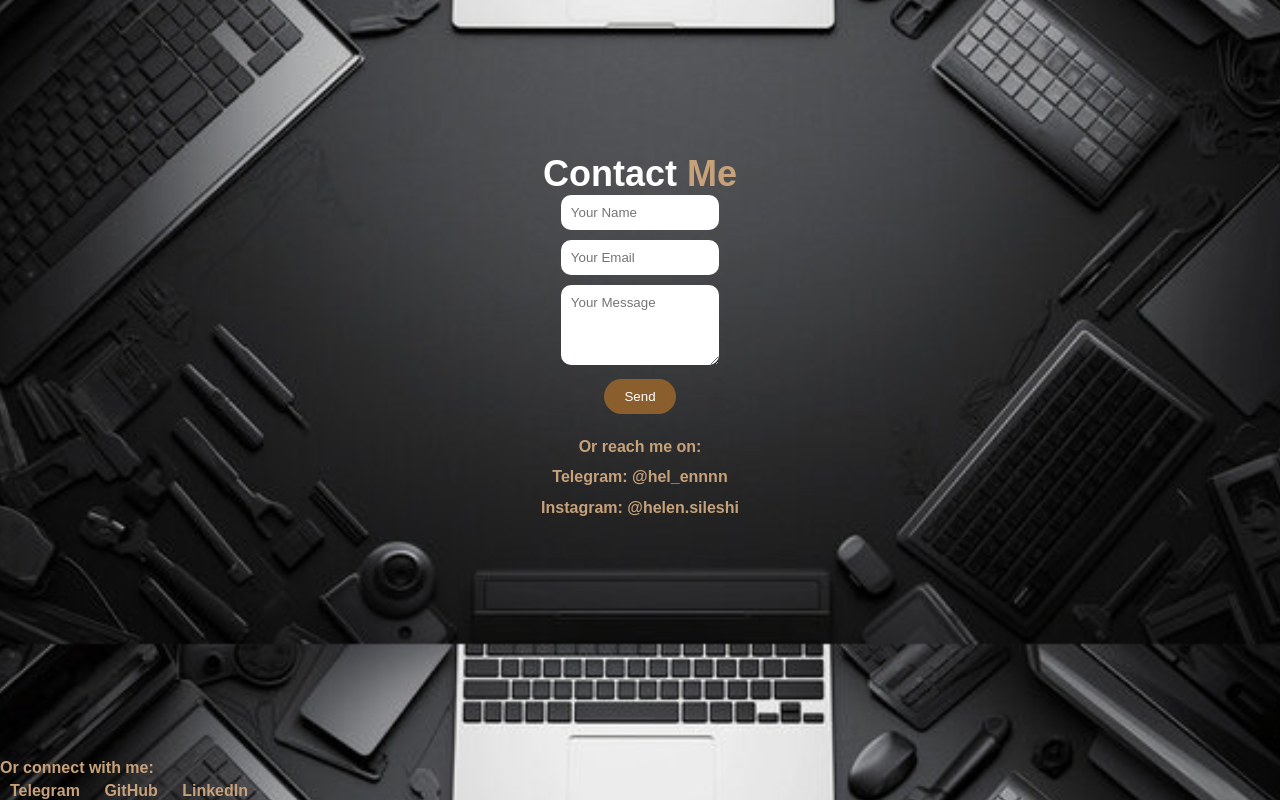
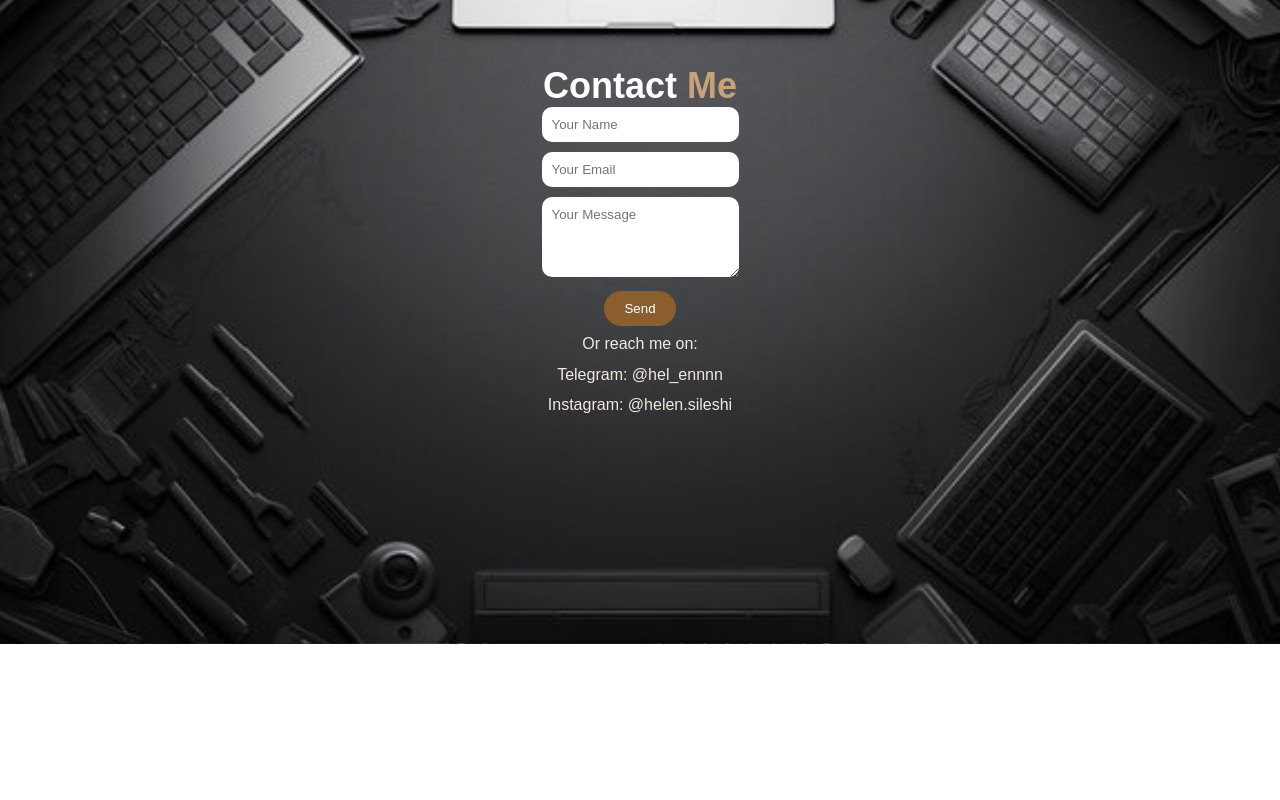
Before and after one commit to helen-sil/Portfolio, a plain HTML site: page index.html in a window 1280 px wide. Shown: the part 4156-4956 px from the top of the page. After the commit the page ends 4800 px from the top, so only its background shows below. Drawn offline with Linux system fonts and the light colour scheme.

Commit message:
Add files via upload

```diff
--- a/index.html
+++ b/index.html
@@ -129,12 +129,7 @@
         </div>
     </section>
 
-    <div class="socials">
-    <p>Or connect with me:</p>
-    <a href="#">Telegram</a>
-    <a href="#">GitHub</a>
-    <a href="#">LinkedIn</a>
-</div>
+
 
     <script>
         // Highlight active nav link on scroll
--- a/style.css
+++ b/style.css
@@ -124,10 +124,10 @@
 
 /* Projects */
 .projects {
-    display: flex;
+    display: grid;
+    grid-template-columns: repeat(3, 1fr);
     gap: 20px;
     margin-top: 20px;
-    flex-wrap: wrap;
     justify-content: center;
 }
 
@@ -135,7 +135,7 @@
     background: rgba(54, 38, 26, 0.915);
     padding: 20px;
     border-radius: 15px;
-    width: 220px;
+    width: 300px;
     box-shadow: 0 4px 10px rgba(0,0,0,0.2);
     transition: all 0.3s ease;
 }
@@ -154,7 +154,7 @@
 
 /* Contact Form */
 form input, form textarea {
-    width: 80%;
+    width: 100%;
     padding: 10px;
     border-radius: 10px;
     border: none;
@@ -176,25 +176,8 @@
 }
 .socials p {
     margin: 5px 0;
-    color: #c7a17a;
-    font-weight: bold;
-}
+    color: #f3e8de;
 
-/* Social links */
-.socials {
-    margin-top: 20px;
-}
-
-.socials a {
-    margin: 0 10px;
-    text-decoration: none;
-    color: #c7a17a;
-    font-weight: bold;
-    transition: 0.3s;
-}
-
-.socials a:hover {
-    color: #ffffff;
 }
 
 /* Responsive */
```
